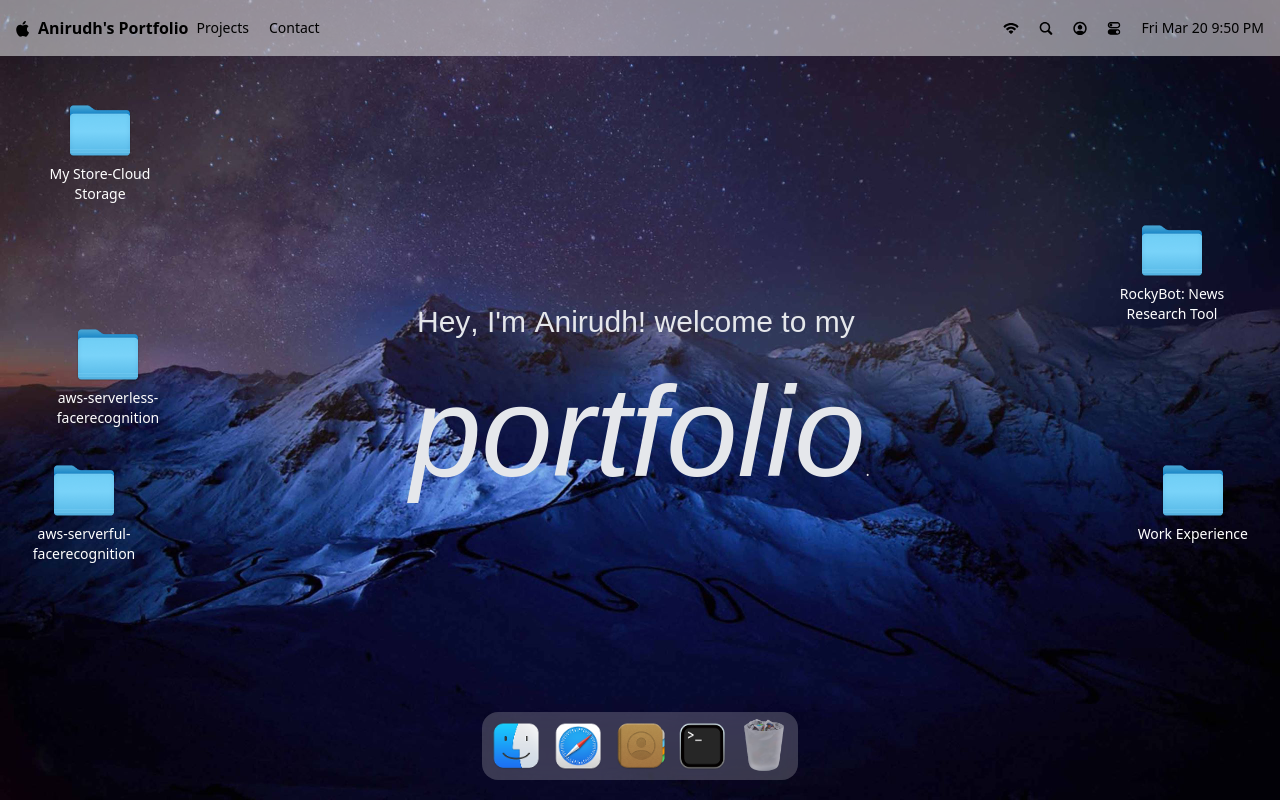
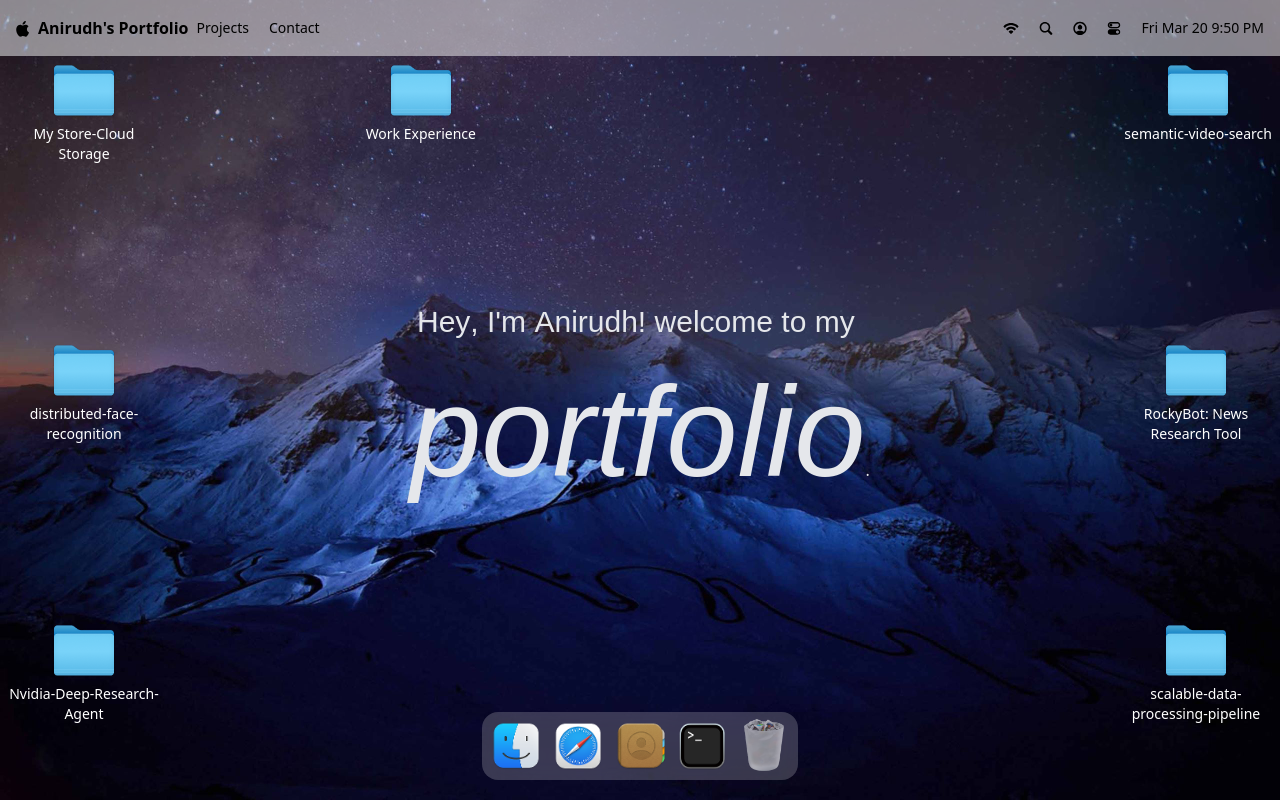
Before and after one commit to avh17/macOS_portfolio, a React (Vite) app: page / in a window 1280 px wide. Built offline with nearby package versions, Linux system fonts and the light colour scheme; a web font is replaced by a local one.

Commit message:
added new projects, updated descriptions and icons

```diff
--- a/src/constants/index.js
+++ b/src/constants/index.js
@@ -232,8 +232,8 @@ const WORK_LOCATION = {
       name: "My Store-Cloud Storage",
       icon: "/images/folder.png",
       kind: "folder",
-      position: "top-10 left-5", // icon position inside Finder
-      windowPosition: "top-[5vh] left-5", // optional: Finder window position
+      position: "top-0 left-0", // icon position inside Finder
+      windowPosition: "top-[0vh] left-1", // optional: Finder window position
       children: [
         {
           id: 1,
@@ -268,66 +268,33 @@ const WORK_LOCATION = {
       ],
     },
 
-    // ▶ Project 2
-
+    // ▶ Project 3
     {
-      id: 6,
-      name: "aws-serverless-facerecognition",
+      id: 7,
+      name: "distributed-face-recognition",
       icon: "/images/folder.png",
       kind: "folder",
-      position: "top-50 right-10",
-      windowPosition: "top-[33vh] left-7",
+      position: "top-50 left-50",
+      windowPosition: "top-[35vh] left-1",
       children: [
         {
           id: 1,
-          name: "aws-serverless-facerecognition.txt",
+          name: "distributed-face-recognition.txt",
           icon: "/images/txt.png",
           kind: "file",
           fileType: "txt",
           position: "top-5 left-10",
           description: [
-            "This project implements a serverless face recognition service using AWS Lambda, SQS, and ECR. The application provides face recognition as a service on video frames streamed from clients (e.g., security cameras) using a multi-stage pipeline.",
+            "Built serverless (Lambda + SQS + ECR) and serverful (EC2 + SQS + S3) face recognition systems to benchmark cost and latency tradeoffs. Achieved sub-second detection via an event-driven SQS pipeline that auto-scaled from 0 to 15 Lambda instances ondemand.",
           ],
         },
         {
           id: 2,
-          name: "github/aws-serverless-facerecognition",
+          name: "github/aws-video-facerecognition",
           icon: "/images/safari.png",
           kind: "file",
           fileType: "url",
-          href: "https://github.com/avh17/aws-serverless-facerecognition",
-          position: "top-10 right-20",
-        }
-      ],
-    },
-
-    // ▶ Project 3
-    {
-      id: 7,
-      name: "aws-serverful-facerecognition",
-      icon: "/images/folder.png",
-      kind: "folder",
-      position: "top-10 left-80",
-      windowPosition: "top-[50vh] left-1",
-      children: [
-        {
-          id: 1,
-          name: "aws-serverful-facerecognition.txt",
-          icon: "/images/txt.png",
-          kind: "file",
-          fileType: "txt",
-          position: "top-5 left-10",
-          description: [
-            "This project implements an elastic face recognition application leveraging Amazon Web Services (AWS) Infrastructure as a Service (IaaS) resources. The application is designed to dynamically scale based on demand, processing face recognition requests from users efficiently.",
-          ],
-        },
-        {
-          id: 2,
-          name: "github/aws-serverful-facerecognition",
-          icon: "/images/safari.png",
-          kind: "file",
-          fileType: "url",
-          href: "https://github.com/avh17/aws-serverful-facerecognition",
+          href: "https://github.com/avh17/aws-video-facerecognition/tree/main",
           position: "top-10 right-20",
         }
       ],
@@ -337,8 +304,8 @@ const WORK_LOCATION = {
       name: "RockyBot: News Research Tool",
       icon: "/images/folder.png",
       kind: "folder",
-      position: "top-52 right-70",
-      windowPosition: "top-[20vh] right-7",
+      position: "top-0 right-0",
+      windowPosition: "top-[35vh] right-1",
       children: [
         {
           id: 1,
@@ -376,8 +343,8 @@ const WORK_LOCATION = {
       name: "Work Experience",
       icon: "/images/folder.png",
       kind: "folder",
-      position: "top-72 right-40",
-      windowPosition: "top-[50vh] right-7",
+      position: "top-50 right-0",
+      windowPosition: "top-[0vh] right-200",
       children: [
         {
           id: 1,
@@ -394,6 +361,96 @@ const WORK_LOCATION = {
           ],
         },
 
+      ],
+    },
+    {
+      id: 10,
+      name: "scalable-data-processing-pipeline",
+      icon: "/images/folder.png",
+      kind: "folder",
+      position: "top-50 left-0",
+      windowPosition: "top-[70vh] right-1",
+      children: [
+        {
+          id: 1,
+          name: "scalable-data-processing-pipeline.txt",
+          icon: "/images/txt.png",
+          kind: "file",
+          fileType: "txt",
+          position: "top-5 left-10",
+          description: [
+            "Architected a Kubernetes pipeline orchestrating 4 containerized services — Kafka, Zookeeper, Neo4j, and Kafka Connect. Streamed live document data through Kafka into Neo4j, enabling near-real-time ingestion and graph relationship analysis across 1,000 nodes.",
+          ],
+        },
+        {
+          id: 2,
+          name: "github/scalable-data-processing-pipeline",
+          icon: "/images/safari.png",
+          kind: "file",
+          fileType: "url",
+          href: "https://github.com/avh17/scalable-data-processing-pipeline",
+          position: "top-10 right-20",
+        }
+      ],
+    },
+    {
+      id: 11,
+      name: "semantic-video-search",
+      icon: "/images/folder.png",
+      kind: "folder",
+      position: "top-100 left-100",
+      windowPosition: "top-[0vh] right-1",
+      children: [
+        {
+          id: 1,
+          name: "semantic-video-search.txt",
+          icon: "/images/txt.png",
+          kind: "file",
+          fileType: "txt",
+          position: "top-5 left-10",
+          description: [
+            "Built a semantic search engine for Reels/TikToks using OpenAI vector embeddings over Whisper-transcribed audio. Engineered an ingestion pipeline with audio extraction, speech-to-text, and vector embedding with per-step failurerecovery.",
+          ],
+        },
+        {
+          id: 2,
+          name: "github/semantic-video-search",
+          icon: "/images/safari.png",
+          kind: "file",
+          fileType: "url",
+          href: "https://github.com/avh17/semantic-video-search",
+          position: "top-10 right-20",
+        }
+      ],
+    },
+    {
+      id: 12,
+      name: "Nvidia-Deep-Research-Agent",
+      icon: "/images/folder.png",
+      kind: "folder",
+      position: "top-100 left-0",
+      windowPosition: "top-[70vh] left-1",
+      children: [
+        {
+          id: 1,
+          name: "Nvidia-Deep-Research-Agent.txt",
+          icon: "/images/txt.png",
+          kind: "file",
+          fileType: "txt",
+          position: "top-5 left-10",
+          description: [
+            "Implemented an autonomous AI research agent using NVIDIA AI-Q that breaks complex questions into sub-tasks, searches multiple sources in parallel, and generates cited reports automatically. Integrated RAG with live web search using NVIDIA Nemotron and Tavily, prioritizing internal documents while falling back to real-time internet data.",
+          ],
+        },
+        {
+          id: 2,
+          name: "github/Nvidia-Deep-Research-Agent",
+          icon: "/images/safari.png",
+          kind: "file",
+          fileType: "url",
+          href: "https://github.com/avh17/Nvidia-Deep-Research-Agent",
+          position: "top-10 right-20",
+        }
       ],
     }
   ],
```
